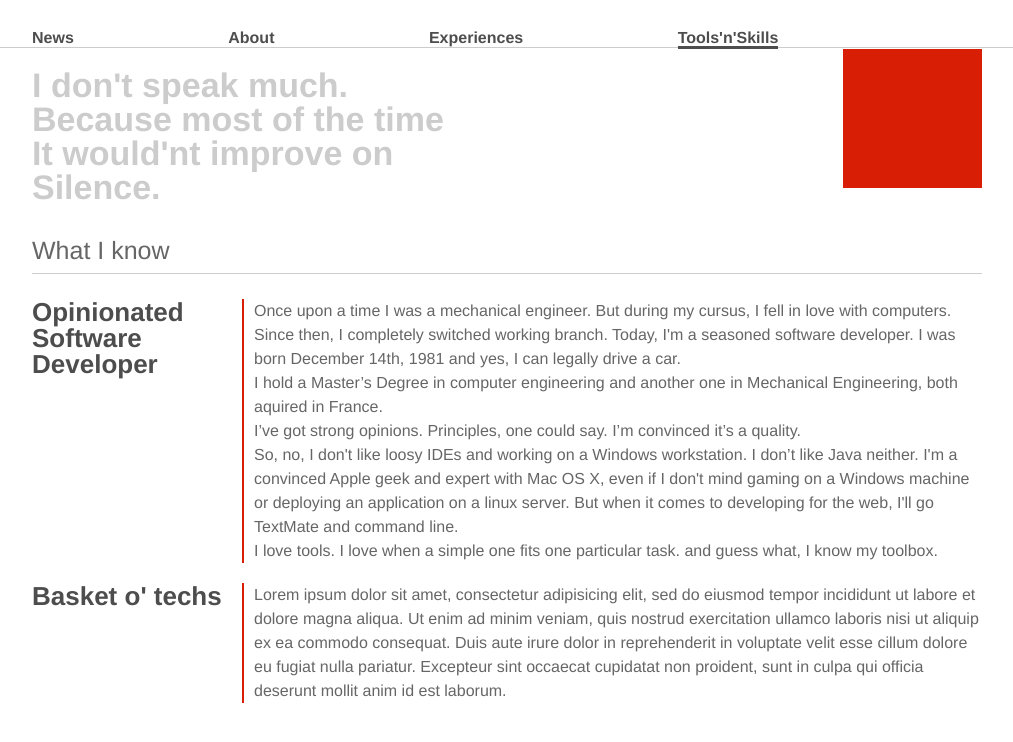
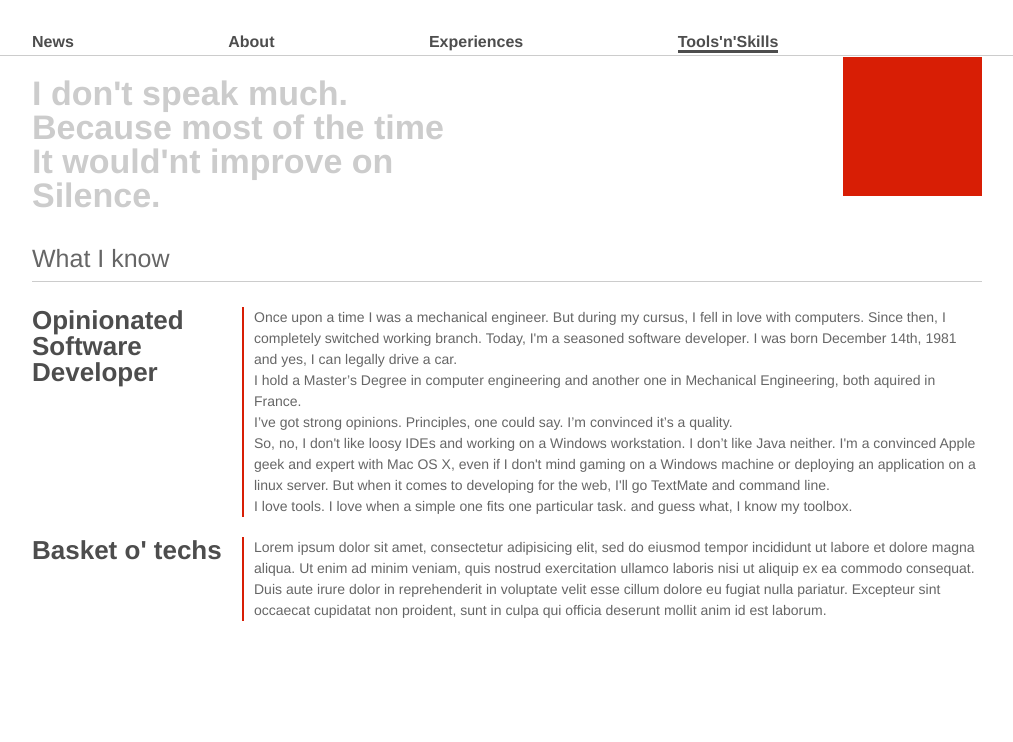
Before and after one commit to vaevictis/vaevictis.github.com, a Jekyll site: the page built from skills.html, in a window 1280 px wide. Shown: the top 742 px of the page, without its empty margins (133-1146 px from the left). Built offline with Jekyll 4.4.1, drawn with Linux system fonts in a browser that asks for light colours.

Commit message:
Add image bullet for lists

```diff
--- a/css/main.css
+++ b/css/main.css
@@ -2,8 +2,8 @@
   font-family: "Helvetica Neue", Arial, Helvetica
 }
 
-p {
-  font-size: 16px;
+p, ul {
+  font-size: 14px;
   line-height: 1.5;
   color: #666;
 }
@@ -175,12 +175,17 @@
   font-size: 26px;
 }
 
-#skills p {
+#skills p,
+#skills ul {
   border-left: 2px solid #d81e05;
   margin-left: 210px;
   padding-left: 10px;
 }
 
+#skills li {
+  list-style-image: ;
+}
+
 #skills div.chapter {
   margin-top: 20px;
 }
```
Also changed, not shown: images/layout/bullet.jpg (renamed from images/layout/read_more_bullet.jpg), images/layout/bullet_small.jpg (added).
